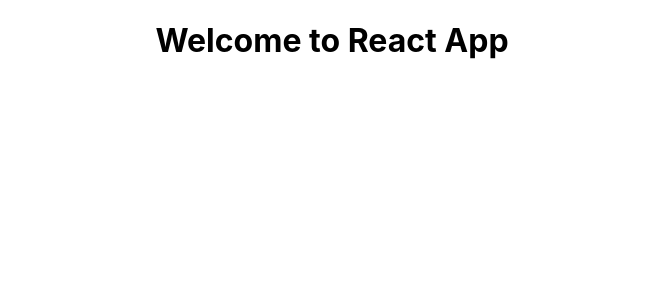
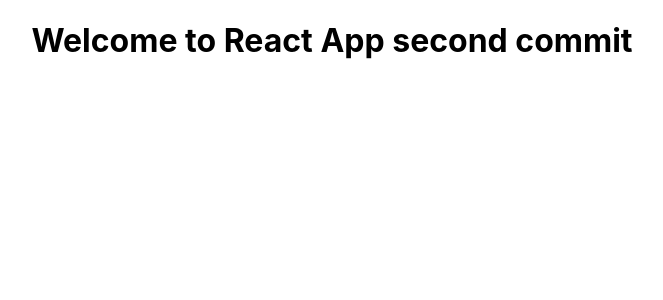
Before and after one commit to eazhumalaipwc/react_git_to_azure, a React (Create React App) app: page / in a window 1280 px wide. Shown: the top 300 px of the page, without its empty margins (308-971 px from the left). Built offline with nearby package versions, Linux system fonts and the light colour scheme.

Commit message:
Second Commit

```diff
--- a/src/App.js
+++ b/src/App.js
@@ -4,7 +4,7 @@
 function App() {
   return (
     <div className="App">
-      <h1>Welcome to React App</h1>
+      <h1>Welcome to React App second commit</h1>
     </div>
   );
 }
```
